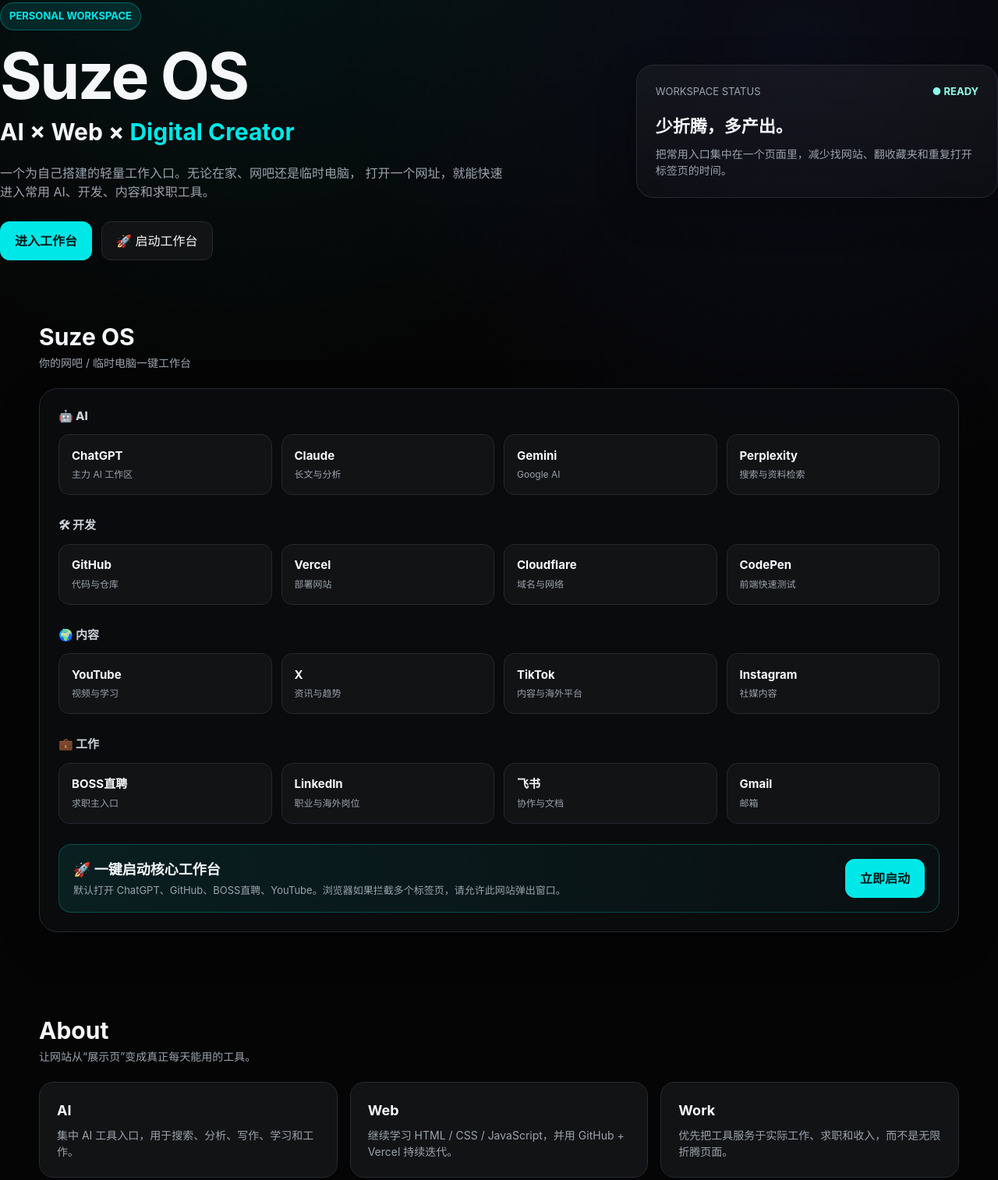
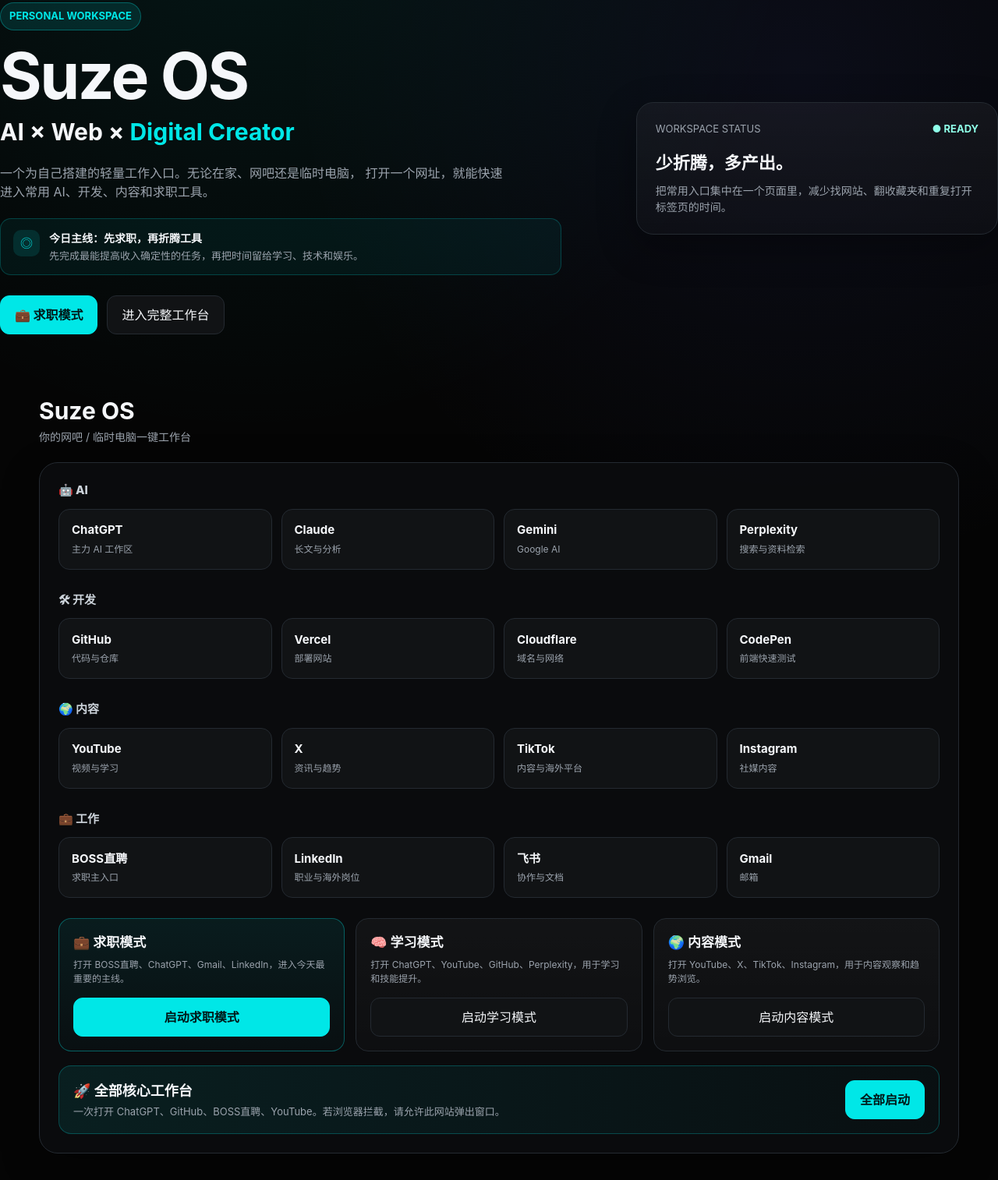
Before and after one commit to Fe1ix01/my-personal-website, a plain HTML site: page 我的个人网站/index.html in a window 1280 px wide. Shown: the part 140-1654 px from the top of the page at 78% size. Drawn offline with Linux system fonts and the light colour scheme.

Commit message:
Add files via upload

```diff
--- a/我的个人网站/index.html
+++ b/我的个人网站/index.html
@@ -82,6 +82,41 @@
       display:flex;
       align-items:center;
       padding:72px 0 42px;
+    }
+
+    .priority{
+      margin-top:22px;
+      max-width:720px;
+      border:1px solid rgba(0,231,231,.22);
+      background:rgba(0,231,231,.055);
+      border-radius:14px;
+      padding:14px 16px;
+      display:flex;
+      gap:12px;
+      align-items:flex-start;
+    }
+
+    .priority-icon{
+      width:34px;
+      height:34px;
+      flex:0 0 34px;
+      border-radius:10px;
+      display:grid;
+      place-items:center;
+      background:var(--accent-soft);
+      color:var(--accent);
+    }
+
+    .priority strong{
+      display:block;
+      margin-bottom:3px;
+      font-size:14px;
+    }
+
+    .priority span{
+      display:block;
+      color:var(--muted);
+      font-size:13px;
     }
 
     .hero-grid{
@@ -264,8 +299,43 @@
       font-size:12px;
     }
 
+    .mode-grid{
+      margin-top:26px;
+      display:grid;
+      grid-template-columns:repeat(3,minmax(0,1fr));
+      gap:14px;
+    }
+
+    .mode-card{
+      border:1px solid var(--line);
+      background:linear-gradient(180deg,rgba(255,255,255,.035),rgba(255,255,255,.015));
+      border-radius:16px;
+      padding:18px;
+    }
+
+    .mode-card.featured{
+      border-color:rgba(0,231,231,.34);
+      background:linear-gradient(180deg,rgba(0,231,231,.08),rgba(0,231,231,.025));
+    }
+
+    .mode-card h3{
+      margin:0 0 6px;
+      font-size:17px;
+    }
+
+    .mode-card p{
+      margin:0 0 15px;
+      color:var(--muted);
+      font-size:12px;
+      min-height:36px;
+    }
+
+    .mode-card .btn{
+      width:100%;
+    }
+
     .launch{
-      margin-top:26px;
+      margin-top:18px;
       display:grid;
       grid-template-columns:1fr auto;
       align-items:center;
@@ -334,6 +404,7 @@
       .hero-card{display:none}
       .tools{grid-template-columns:repeat(2,minmax(0,1fr))}
       .mini-grid{grid-template-columns:1fr}
+      .mode-grid{grid-template-columns:1fr}
       .launch{grid-template-columns:1fr}
       .launch .btn{width:100%}
       .nav-links{gap:16px}
@@ -374,9 +445,18 @@
             一个为自己搭建的轻量工作入口。无论在家、网吧还是临时电脑，
             打开一个网址，就能快速进入常用 AI、开发、内容和求职工具。
           </p>
+
+          <div class="priority">
+            <div class="priority-icon">◎</div>
+            <div>
+              <strong>今日主线：先求职，再折腾工具</strong>
+              <span>先完成最能提高收入确定性的任务，再把时间留给学习、技术和娱乐。</span>
+            </div>
+          </div>
+
           <div class="hero-actions">
-            <a class="btn primary" href="#os">进入工作台</a>
-            <button class="btn" onclick="launchWorkspace()">🚀 启动工作台</button>
+            <button class="btn primary" onclick="launchJobMode()">💼 求职模式</button>
+            <a class="btn" href="#os">进入完整工作台</a>
           </div>
         </div>
 
@@ -473,12 +553,32 @@
             </div>
           </div>
 
+          <div class="mode-grid">
+            <div class="mode-card featured">
+              <h3>💼 求职模式</h3>
+              <p>打开 BOSS直聘、ChatGPT、Gmail、LinkedIn，进入今天最重要的主线。</p>
+              <button class="btn primary" onclick="launchJobMode()">启动求职模式</button>
+            </div>
+
+            <div class="mode-card">
+              <h3>🧠 学习模式</h3>
+              <p>打开 ChatGPT、YouTube、GitHub、Perplexity，用于学习和技能提升。</p>
+              <button class="btn" onclick="launchLearnMode()">启动学习模式</button>
+            </div>
+
+            <div class="mode-card">
+              <h3>🌍 内容模式</h3>
+              <p>打开 YouTube、X、TikTok、Instagram，用于内容观察和趋势浏览。</p>
+              <button class="btn" onclick="launchContentMode()">启动内容模式</button>
+            </div>
+          </div>
+
           <div class="launch">
             <div>
-              <h3>🚀 一键启动核心工作台</h3>
-              <p>默认打开 ChatGPT、GitHub、BOSS直聘、YouTube。浏览器如果拦截多个标签页，请允许此网站弹出窗口。</p>
+              <h3>🚀 全部核心工作台</h3>
+              <p>一次打开 ChatGPT、GitHub、BOSS直聘、YouTube。若浏览器拦截，请允许此网站弹出窗口。</p>
             </div>
-            <button class="btn primary" onclick="launchWorkspace()">立即启动</button>
+            <button class="btn primary" onclick="launchWorkspace()">全部启动</button>
           </div>
         </div>
       </div>
@@ -522,17 +622,46 @@
   </footer>
 
   <script>
+    function openSet(urls){
+      urls.forEach((url, i) => {
+        setTimeout(() => window.open(url, "_blank", "noopener"), i * 140);
+      });
+    }
+
+    function launchJobMode(){
+      openSet([
+        "https://www.zhipin.com",
+        "https://chatgpt.com",
+        "https://mail.google.com",
+        "https://www.linkedin.com"
+      ]);
+    }
+
+    function launchLearnMode(){
+      openSet([
+        "https://chatgpt.com",
+        "https://www.youtube.com",
+        "https://github.com",
+        "https://www.perplexity.ai"
+      ]);
+    }
+
+    function launchContentMode(){
+      openSet([
+        "https://www.youtube.com",
+        "https://x.com",
+        "https://www.tiktok.com",
+        "https://www.instagram.com"
+      ]);
+    }
+
     function launchWorkspace(){
-      const urls = [
+      openSet([
         "https://chatgpt.com",
         "https://github.com",
         "https://www.zhipin.com",
         "https://www.youtube.com"
-      ];
-
-      urls.forEach((url, i) => {
-        setTimeout(() => window.open(url, "_blank", "noopener"), i * 120);
-      });
+      ]);
     }
   </script>
 </body>
```
